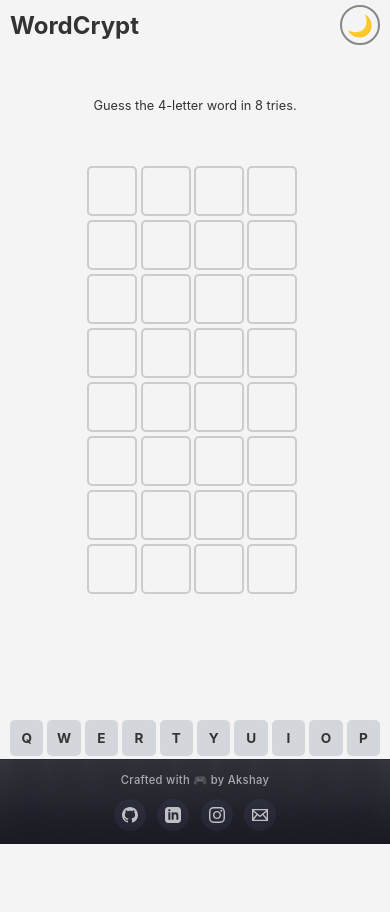
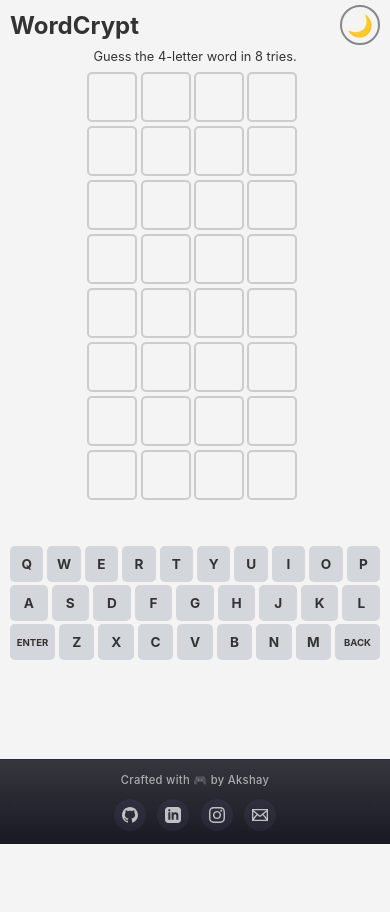
Before and after one commit to akBhatnagar/wordcrypt, a Flask app: page / in a window 390 px wide. Run offline with Flask 3, Linux system fonts and the light colour scheme; data that the repository does not hold is empty.

Commit message:
Adjust mobile spacing - tighter grouping of elements
- Changed back to flex-start with small margins between sections
- Added specific margins to group related elements
- Set margin-top: 8px for keyboard to keep it close to grid
- Overall tighter layout without large gaps

```diff
--- a/static/style.css
+++ b/static/style.css
@@ -80,8 +80,8 @@ body {
     .container {
         min-height: 100vh;
         max-height: 100vh;
-        justify-content: space-between;
-        padding: 5px 10px 10px 10px;
+        justify-content: flex-start;
+        padding: 5px 10px 80px 10px;
         gap: 4px;
     }
 }
@@ -139,7 +139,7 @@ p {
 @media (max-width: 768px) {
     p {
         font-size: 0.8rem;
-        margin: 0;
+        margin: 0 0 4px 0;
     }
 }
 
@@ -162,6 +162,7 @@ p {
 @media (max-width: 768px) {
     #game-grid {
         gap: 4px;
+        margin-bottom: 4px;
     }
 }
 
@@ -280,6 +281,7 @@ p {
     #message-area {
         min-height: 20px;
         padding: 3px 0;
+        margin-bottom: 6px;
     }
 }
 
@@ -397,7 +399,7 @@ body.dark-mode .modal-x-btn:hover {
     #keyboard {
         gap: 3px;
         padding: 0;
-        margin-top: 0;
+        margin-top: 8px;
     }
 }
 
```
